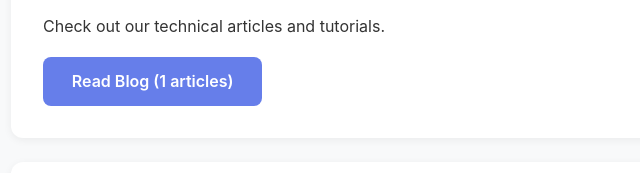
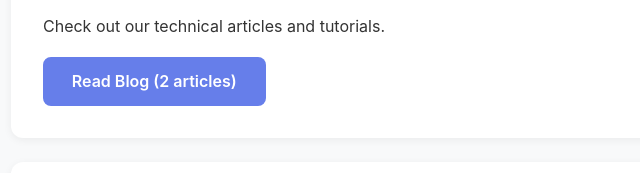
Before and after one commit to niceyayale/ez4code-web, a plain HTML site: page index.html in a window 1280 px wide. Shown: the part 925-1098 px from the top of the page, 245-885 px from the left. Drawn offline with Linux system fonts and the light colour scheme.

```diff
--- a/index.html
+++ b/index.html
@@ -52,7 +52,7 @@
     <div class="section">
       <h2>Latest Articles</h2>
       <p>Check out our technical articles and tutorials.</p>
-      <p style="margin-top:1rem"><a href="https://niceyayale.github.io/ez4code-web/blog/" class="btn">Read Blog (1 articles)</a></p>
+      <p style="margin-top:1rem"><a href="https://niceyayale.github.io/ez4code-web/blog/" class="btn">Read Blog (2 articles)</a></p>
     </div>
     <div class="section cta">
       <p style="margin-bottom:1.5rem;font-size:1.1rem">Ready to explore Ez4Code - Programming Tools Platform?</p>
```
